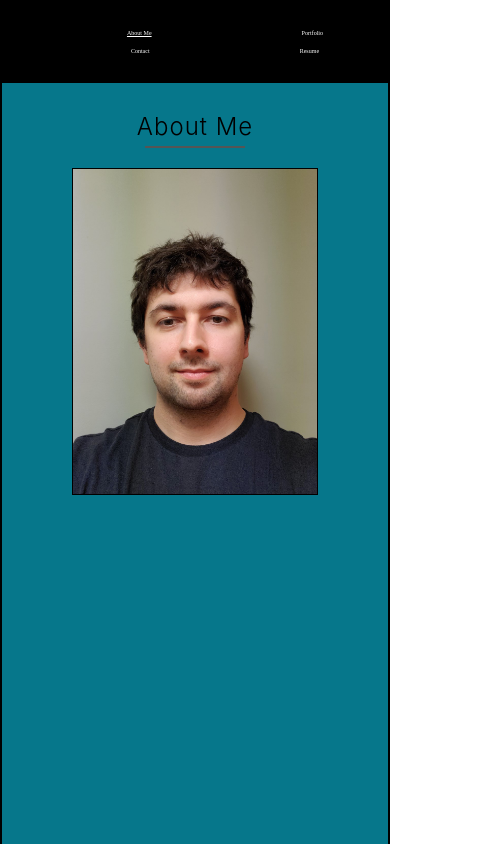
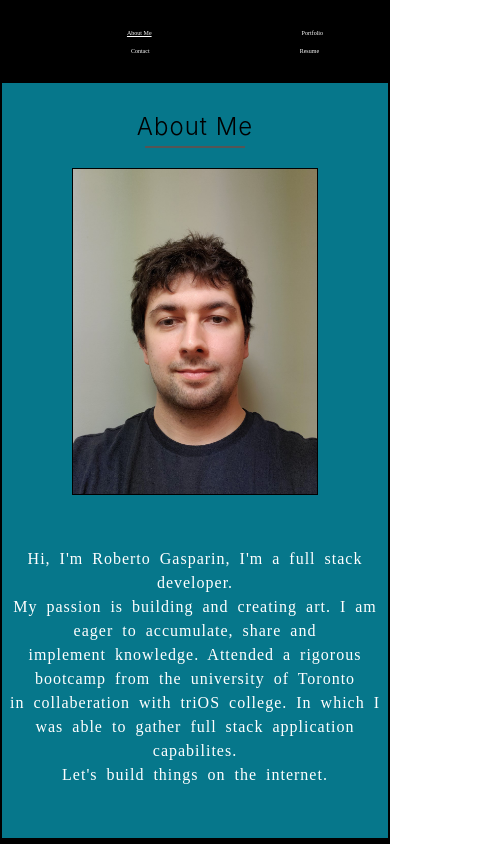
Before and after one commit to box-monkey/apex-port, a React (Create React App) app: page / in a window 390 px wide. Shown: the top 844 px of the page, 499 px wide, since content can reach past the window. Built offline with nearby package versions, Linux system fonts and the light colour scheme.

Commit message:
about appears better on mobile

```diff
--- a/src/components/About/About.css
+++ b/src/components/About/About.css
@@ -28,7 +28,7 @@ section {
     border: 1px solid black;
 }
 
-h4 {
+.section-text {
     font-family: 'Times New Roman', Times, serif;
     font-weight: 400;
     text-align: center;
@@ -37,6 +37,6 @@ h4 {
 	letter-spacing: 1px;
 	word-spacing: 4px;
 	line-height: 1.5em;
-	margin: 0 400px;
 	color: white;
+
 }
--- a/src/components/About/index.js
+++ b/src/components/About/index.js
@@ -8,13 +8,14 @@ function About() {
       <h2 className="section-title">About Me</h2>
       <img src={me} alt="me" className="me" />
 
-      <h4>
+      <h4 className="section-text">
         Hi, I'm Roberto Gasparin, I'm a full stack developer.
         <br />
         My passion is building and creating art. I am eager to accumulate, share
-        and implement knowledge. Attended a rigorous bootcamp from the
-        university of Toronto in collaberation with triOS college. In which I
-        was able to gather full stack application capabilites.
+        and
+        <br /> implement knowledge. Attended a rigorous bootcamp from the
+        university of Toronto <br /> in collaberation with triOS college. In
+        which I was able to gather full stack application capabilites.
         <br />
         Let's build things on the internet.
       </h4>
```
